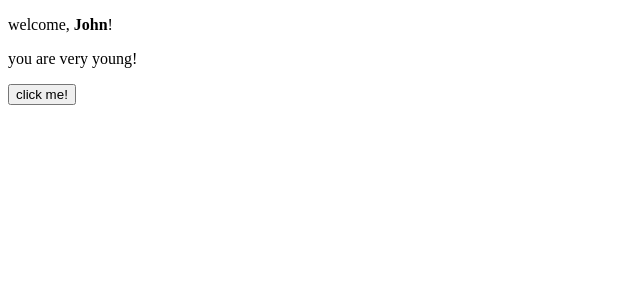
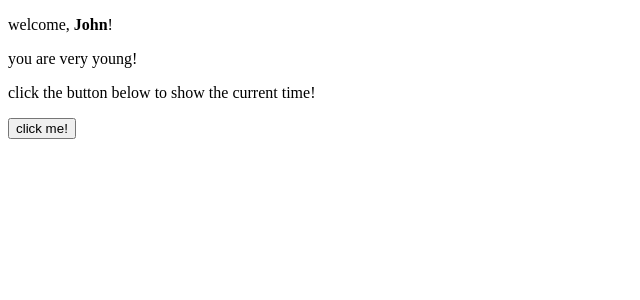
Before and after one commit to MarcosMarcoski/Ejercicios-React, a React (Vite) app in the folder vite-project/ejercicios/: page / in a window 1280 px wide. Shown: the top 300 px of the page, without its empty margins (0-640 px from the left). Built offline with nearby package versions, Linux system fonts and the light colour scheme.

Commit message:
ejercicio 28

```diff
--- a/vite-project/ejercicios/src/componentes/AlertClock.jsx
+++ b/vite-project/ejercicios/src/componentes/AlertClock.jsx
@@ -1,12 +1,15 @@
+import { Button } from "./Button";
+
 export function AlertClock() {
-  function handleButtonClick() {
+  function handleShowTime() {
     const now = new Date();
     alert(`the current time is ${now.toLocaleDateString()}`);
   }
 
   return (
     <div>
-      <button onClick={handleButtonClick}>click me!</button>
+      <p>click the button below to show the current time!</p>
+      <Button onclick={handleShowTime} label={"click me!"} />
     </div>
   );
 }
--- /dev/null
+++ b/vite-project/ejercicios/src/componentes/Button.jsx
@@ -0,0 +1,3 @@
+export function Button({onClick, label}) {
+  return <button onClick={onClick}>{label}</button>;
+}
```
